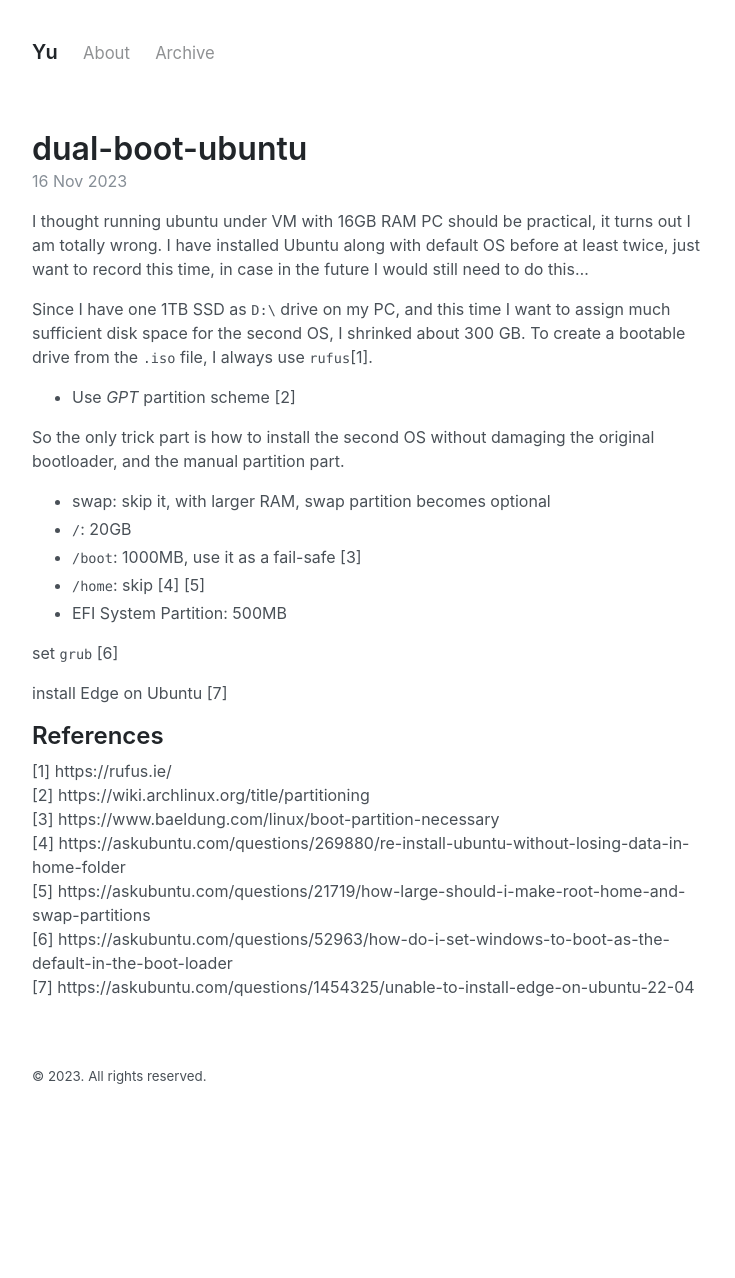
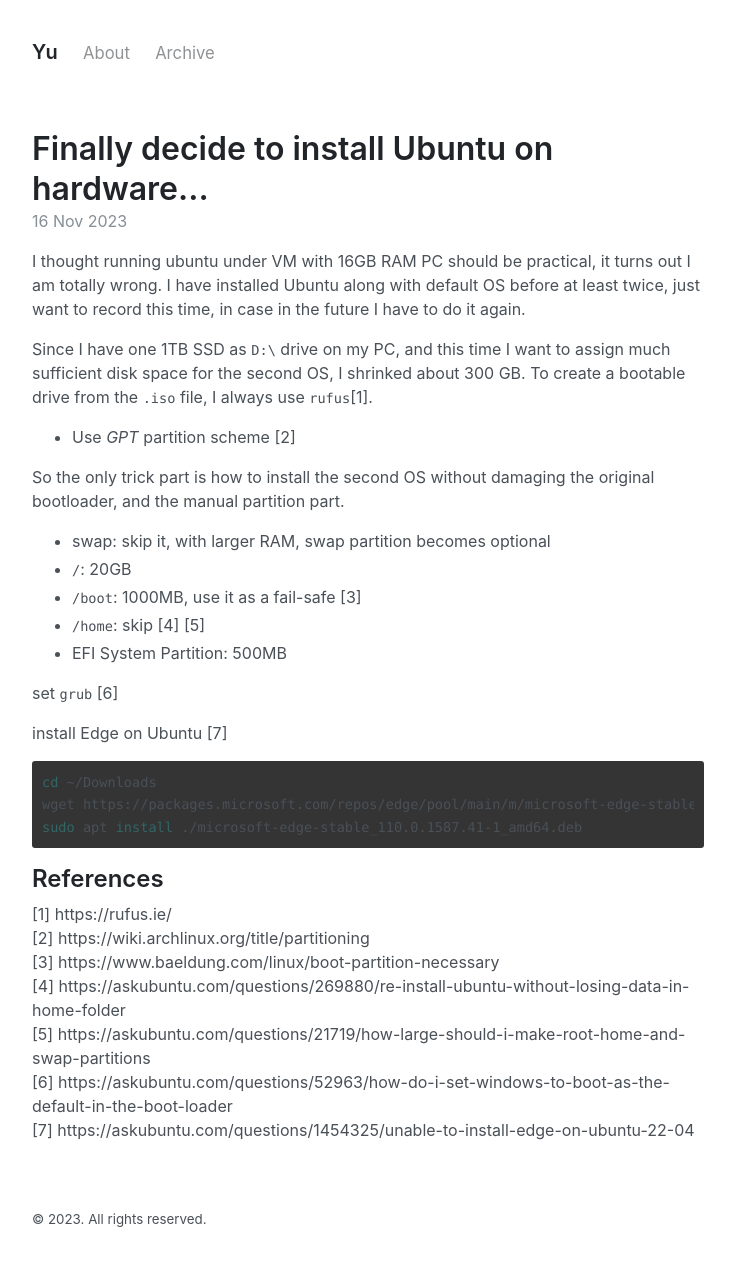
Before and after one commit to yuuu14/blog, a Jekyll site: the page built from _posts/2023-11-16-dual-boot-ubuntu.md, in a window 1280 px wide. Shown: the whole page, without its empty margins (272-1007 px from the left). Built offline with Jekyll 4.4.1, drawn with Linux system fonts in a browser that asks for light colours; before the commit the page ends 1135 px from its top, so only the background shows below that.

Commit message:
update post

````diff
--- a/_posts/2023-11-16-dual-boot-ubuntu.md
+++ b/_posts/2023-11-16-dual-boot-ubuntu.md
@@ -1,11 +1,11 @@
 ---
 layout: post
-title: dual-boot-ubuntu
+title: Finally decide to install Ubuntu on hardware...
 date: 2023-11-16 13:57 +0100
 ---
 
 
-I thought running ubuntu under VM with 16GB RAM PC should be practical, it turns out I am totally wrong. I have installed Ubuntu along with default OS before at least twice, just want to record this time, in case in the future I would still need to do this...
+I thought running ubuntu under VM with 16GB RAM PC should be practical, it turns out I am totally wrong. I have installed Ubuntu along with default OS before at least twice, just want to record this time, in case in the future I have to do it again.
 
 Since I have one 1TB SSD as `D:\` drive on my PC, and this time I want to assign much sufficient disk space for the second OS, I shrinked about 300 GB. To create a bootable drive from the `.iso` file, I always use `rufus`[1].
 - Use *GPT* partition scheme [2]
@@ -21,6 +21,12 @@ So the only trick part is how to install the second OS without damaging the orig
 set `grub` [6]
 
 install Edge on Ubuntu [7]
+```bash
+cd ~/Downloads
+wget https://packages.microsoft.com/repos/edge/pool/main/m/microsoft-edge-stable/microsoft-edge-stable_110.0.1587.41-1_amd64.deb?brand=M102
+sudo apt install ./microsoft-edge-stable_110.0.1587.41-1_amd64.deb
+```
+
 
 ## References
 [1] https://rufus.ie/ <br>
````
